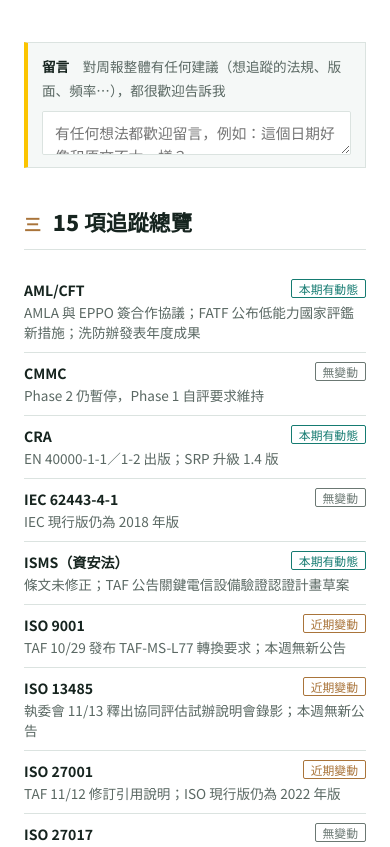
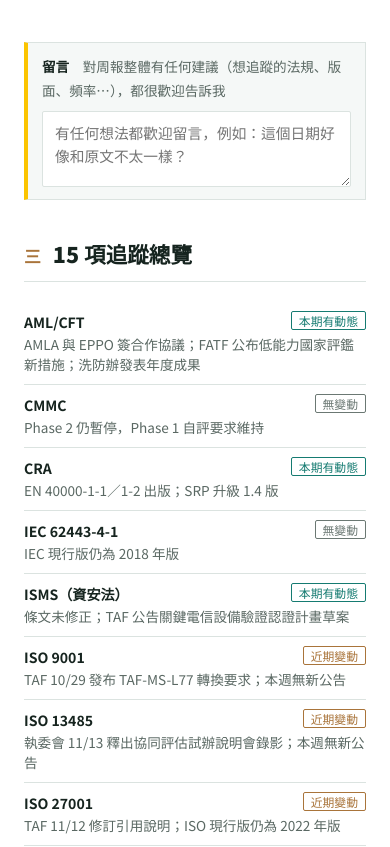
Before and after one commit to RiskMancer/reg-weekly, a plain HTML site: page vol1/index.html in a window 390 px wide. Shown: the part 3849-4696 px from the top of the page. Drawn offline with Linux system fonts and the light colour scheme.

Commit message:
Vol.1 留言框手機版加高

```diff
--- a/vol1/index.html
+++ b/vol1/index.html
@@ -748,6 +748,7 @@ footer.foot .in{padding-block:16px 28px;display:flex;flex-wrap:wrap;justify-cont
 .cm-chip{position:absolute;z-index:60;display:none;font:inherit;font-size:.85rem;font-weight:700;color:#0a4c47;background:var(--goose);border:1px solid #e0af00;border-radius:2px;padding:6px 12px;box-shadow:0 2px 10px rgba(0,0,0,.2);cursor:pointer}
 @media (max-width:640px){
   .cm-h span:last-child{display:none}
+  .cm textarea{min-height:76px;overflow:hidden}
   .cm-row input{flex:1;width:auto}
   .cm-row small{display:none}
   .cm-send{flex:1;padding:9px}
```
